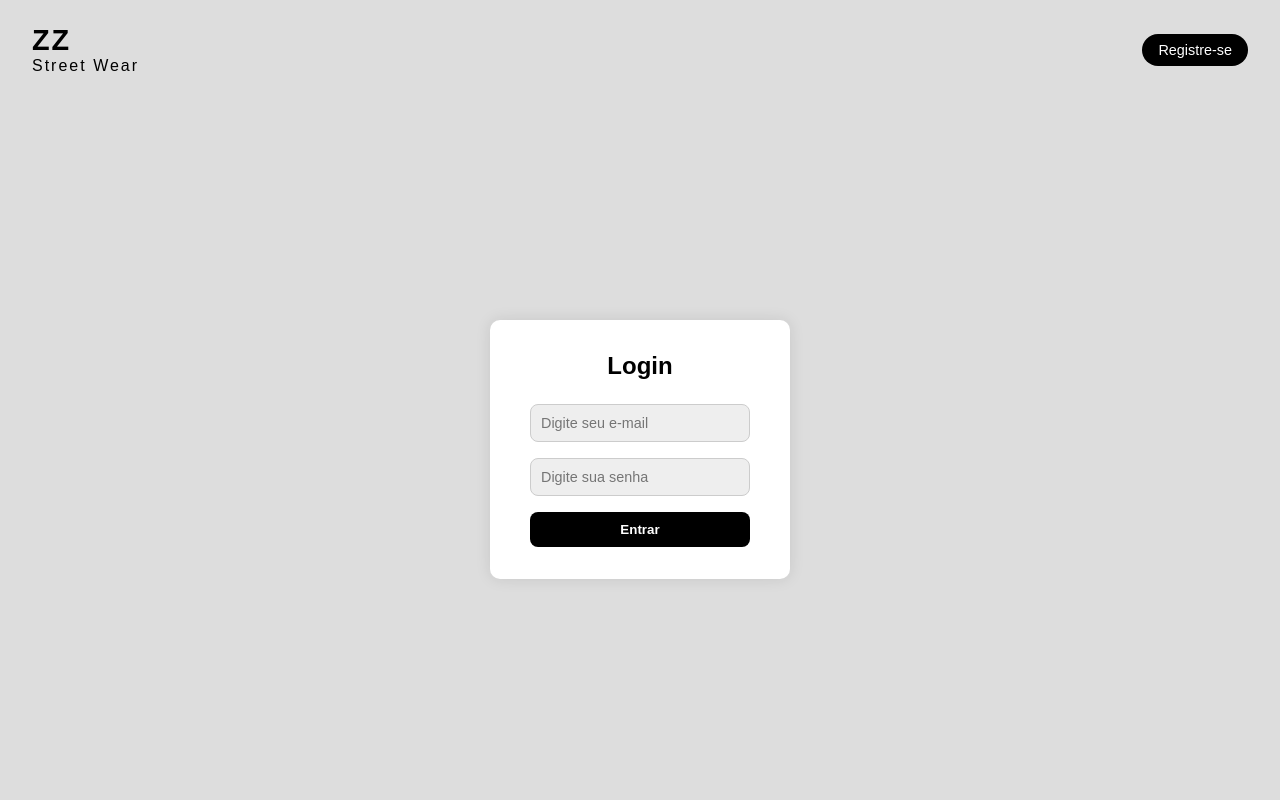
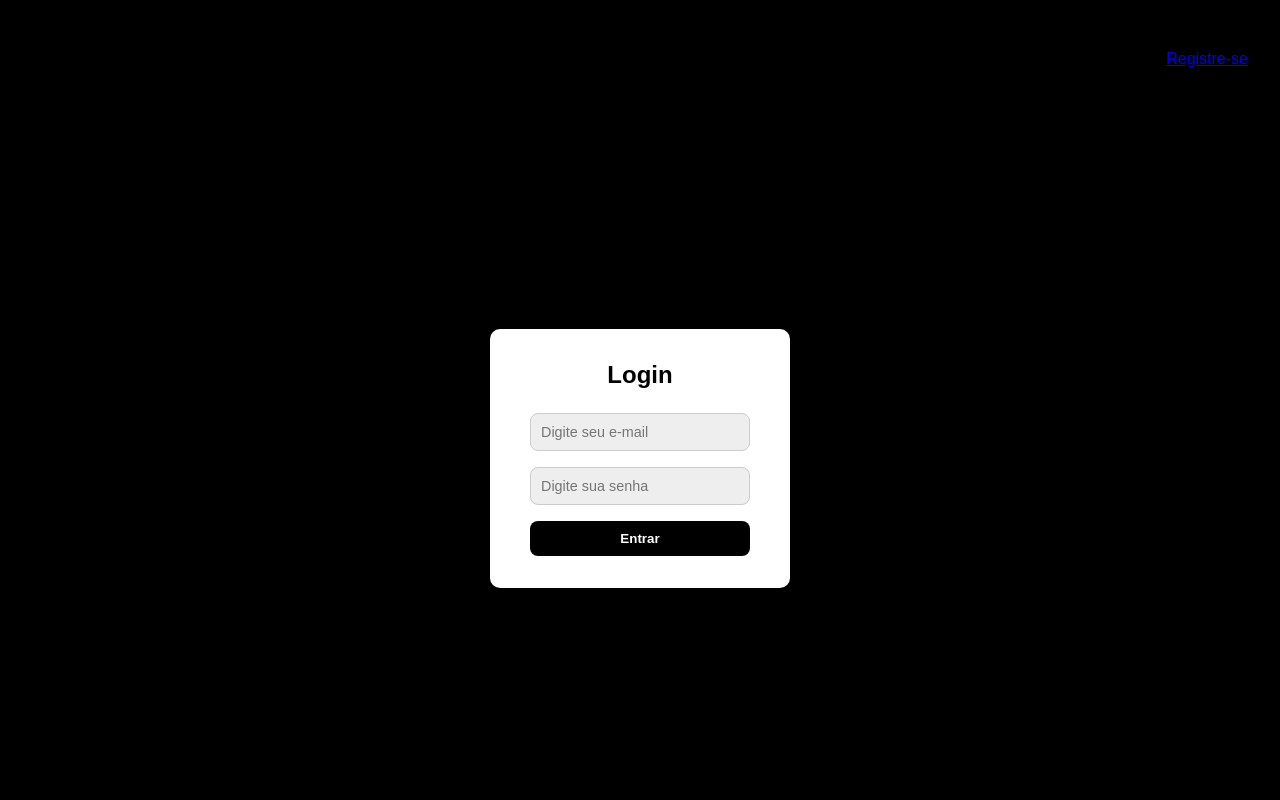
Before and after one commit to matheusng19/Zona-Zero, a PHP site: page /PagLogin.html in a window 1280 px wide. Run offline with PHP 8.4, Linux system fonts and the light colour scheme.

Commit message:
Update login.css

```diff
--- a/imagens/login.css
+++ b/imagens/login.css
@@ -6,9 +6,14 @@
     font-family: 'Arial', sans-serif;
 }
 
+.logo {
+    width: 80px;
+    height: auto;
+}
+
 /* Corpo da página */
 body {
-    background-color: #ddd;
+    background-color: #000000;
     display: flex;
     flex-direction: column;
     min-height: 100vh;
@@ -34,9 +39,9 @@ header {
     display: block;
 }
 
-.register-btn {
-    background-color: #000;
-    color: #fff;
+.registrar {
+    background-color: #f4f4f4;
+    color: #4c4d47;
     padding: 8px 16px;
     border-radius: 20px;
     text-decoration: none;
@@ -44,7 +49,7 @@ header {
     transition: 0.3s;
 }
 
-.register-btn:hover {
+.registrar:hover {
     background-color: #333;
 }
 
```
